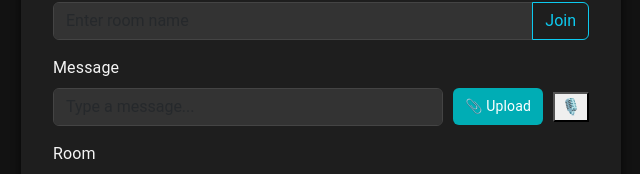
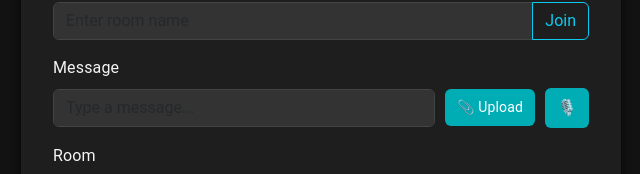
Before and after one commit to Tanishq-garg-2007/Real-Time-Chat, a React (Vite) app in the folder client/: page / in a window 1280 px wide. Shown: the part 348-522 px from the top of the page, without its empty margins (319-959 px from the left). Built offline with nearby package versions, Linux system fonts and the light colour scheme; no server answers.

Commit message:
Jun 5, 2025, 11:56 AM

```diff
--- a/client/src/App.jsx
+++ b/client/src/App.jsx
@@ -130,19 +130,19 @@ const startRecording = async () => {
         </div>
 
         <div className="mb-3">
-          <label className="form-label">Message</label>
-          <div style={{ display: 'flex', alignItems: 'center', gap: '10px' }}>
+        <label className="form-label">Message</label>
+        <div style={{ display: 'flex', alignItems: 'center', gap: '10px' }}>
             <input type="text" className="form-control" id="message" placeholder="Type a message..." style={{ flex: 1, backgroundColor: "#333", color: "#fff", border: "1px solid #444" }} />
+
             <label htmlFor="image-upload" style={{ backgroundColor: "#00adb5", color: "#fff", padding: "8px 12px", borderRadius: "6px", cursor: "pointer", fontSize: "14px", whiteSpace: "nowrap" }}>📎 Upload</label>
             <input type="file" id="image-upload" accept="image/*" onChange={image_upload} style={{ display: 'none' }} />
 
             {!recording ? (
-                <button onClick={startRecording}>🎙️</button>
+            <button onClick={startRecording} style={{ backgroundColor: "#00adb5", color: "#fff", padding: "8px 12px", borderRadius: "6px", border: "none", cursor: "pointer" }}>🎙️</button>
             ) : (
-                <button onClick={stopRecording}>🛑</button>
+            <button onClick={stopRecording} style={{ backgroundColor: "#ff4d4d", color: "#fff", padding: "8px 12px", borderRadius: "6px", border: "none", cursor: "pointer" }}>🛑</button>
             )}
-
-          </div>
+        </div>
         </div>
 
         <div className="mb-3">
```
